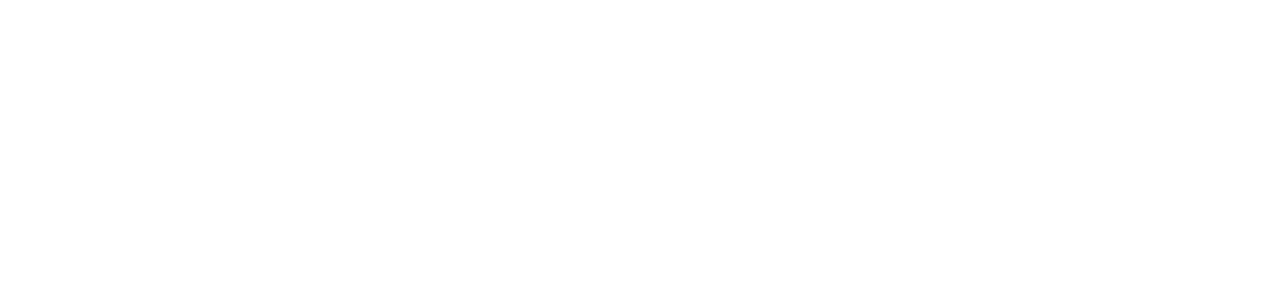
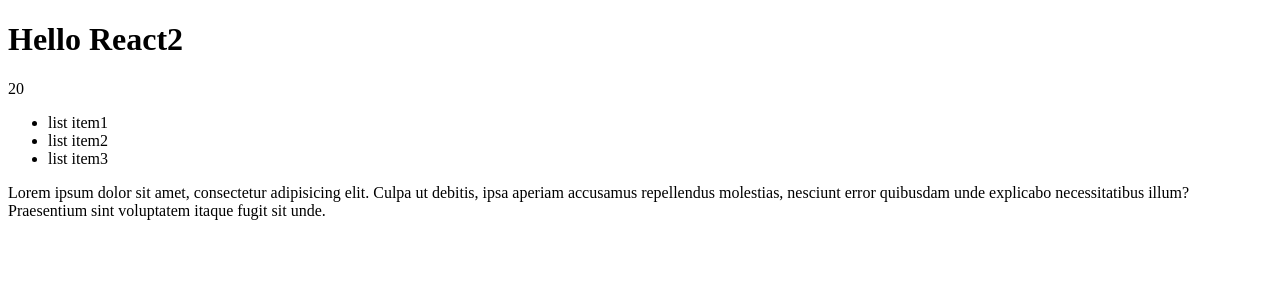
Before and after one commit to asteriab/react-shop-project, a React (Create React App) app: page / in a window 1280 px wide. Shown: the top 300 px of the page. Built offline with nearby package versions, Linux system fonts and the light colour scheme.

Commit message:
created react elements

```diff
--- a/src/index.tsx
+++ b/src/index.tsx
@@ -1,7 +1,35 @@
 import React from "react";
 import ReactDOM from "react-dom/client";
+
+// without jsx
+// const title = React.createElement("h1", { id: "title" }, "Hello React.js");
+// console.log(title);
+
+// jsx -> js extended
+// tsx -> ts extended
+
+const title = <h1 id="title">Hello React2</h1>;
+console.log(title);
+
+const content = (
+  <div>
+    {title}
+    {10 + 10}
+    <ul className="list">
+      <li>list item1</li>
+      <li>list item2</li>
+      <li>list item3</li>
+    </ul>
+    <p>
+      Lorem ipsum dolor sit amet, consectetur adipisicing elit. Culpa ut
+      debitis, ipsa aperiam accusamus repellendus molestias, nesciunt error
+      quibusdam unde explicabo necessitatibus illum? Praesentium sint voluptatem
+      itaque fugit sit unde.
+    </p>
+  </div>
+);
 
 const root = ReactDOM.createRoot(
   document.getElementById("root") as HTMLElement
 );
-root.render(<React.StrictMode></React.StrictMode>);
+root.render(<React.StrictMode>{content}</React.StrictMode>);
```
Also changed, not shown: src/index.css (added).
